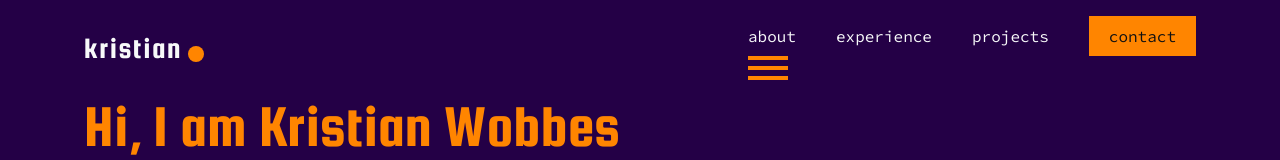
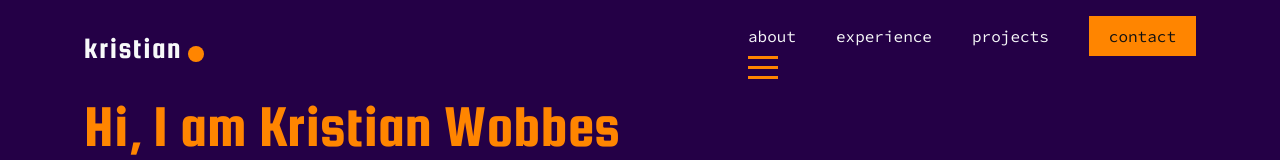
Before and after one commit to kristwob/portfolio-v3, a Next.js app: page / in a window 1280 px wide. Shown: the top 160 px of the page. Built offline with nearby package versions, Linux system fonts and the light colour scheme.

Commit message:
changes to width and height

```diff
--- a/src/components/Hamburger.css
+++ b/src/components/Hamburger.css
@@ -35,7 +35,7 @@
 }
 
 .hamburger-box {
-  width: 40px;
+  width: 30px;
   height: 24px;
   display: inline-block;
   position: relative;
@@ -50,8 +50,8 @@
 .hamburger-inner,
 .hamburger-inner::before,
 .hamburger-inner::after {
-  width: 40px;
-  height: 4px;
+  width: 30px;
+  height: 3px;
   background-color: var(--clr-light);
   position: absolute;
   transition-property: transform;
```
